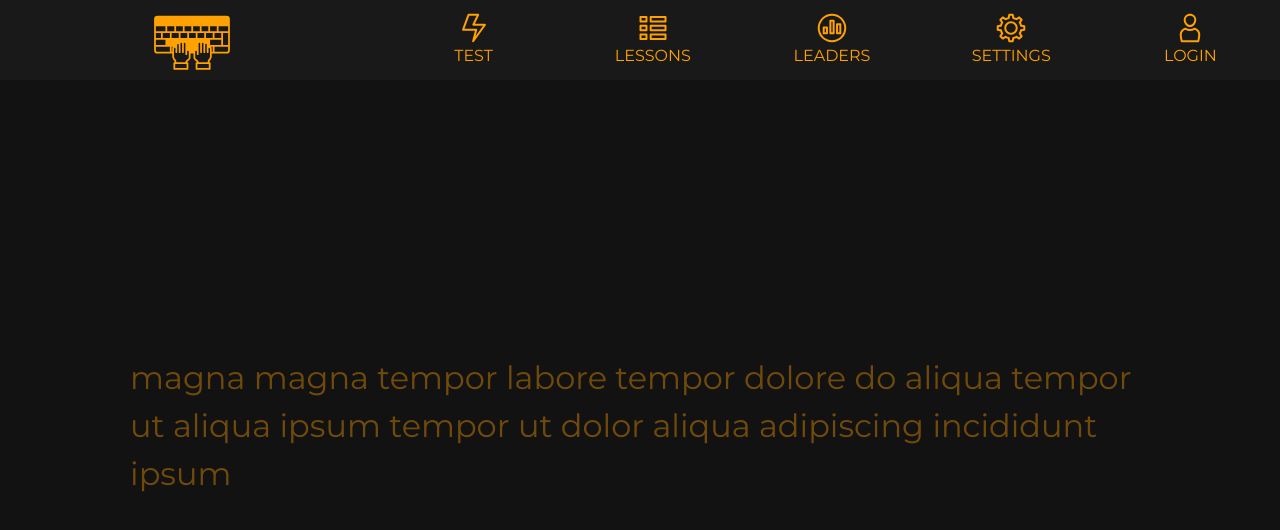
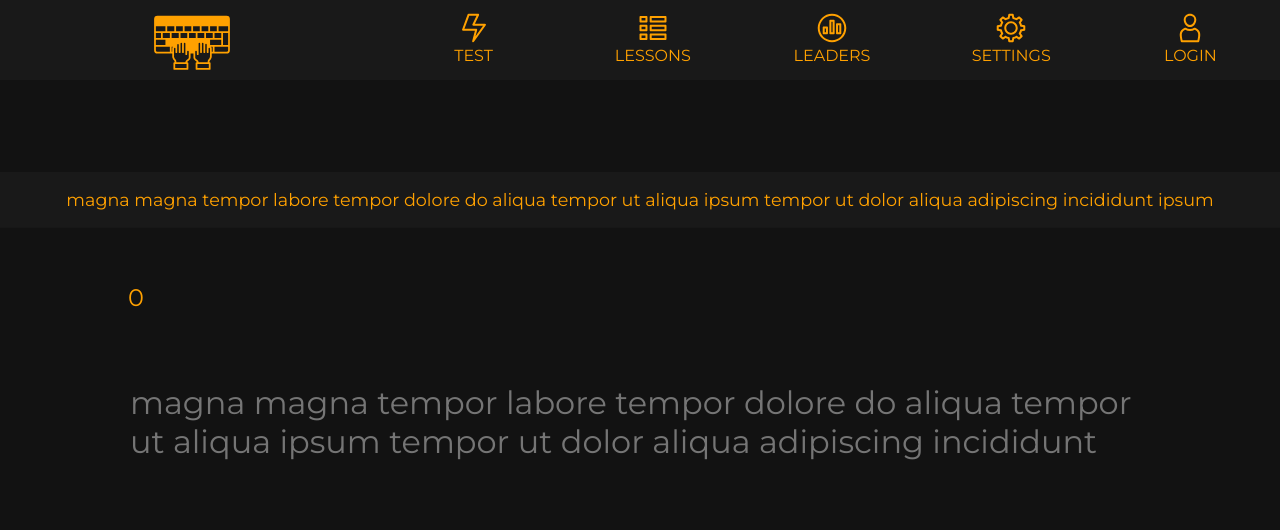
Before and after one commit to baidikov-roman-mi/typie, a React (Vite) app: page /test in a window 1280 px wide. Shown: the top 530 px of the page. Built offline with nearby package versions, Linux system fonts and the light colour scheme.

Commit message:
update: done with basic logic for Test.tsx

```diff
--- a/src/components/views/Test.tsx
+++ b/src/components/views/Test.tsx
@@ -1,23 +1,58 @@
-import { useState } from "react"
+import { useState, useEffect } from "react"
 import { text } from "@/assets/data"
 import "./_test.scss"
 
 const Test = () => {
   const [value, setValue] = useState("")
+  const [error, setError] = useState(false)
+  const [typedSymbols, setTypedSymbols] = useState(0)
+  const [speed, setSpeed] = useState(0)
+  const [startTime, setStartTime] = useState(Date.now())
+
+  useEffect(() => {
+    setStartTime(Date.now())
+  }, [])
+
+  const handleChange = (e: React.ChangeEvent<HTMLTextAreaElement>) => {
+    const userInput = e.target.value
+    const expectedText = text.trim().split("")
+    const elapsedTime = (Date.now() - startTime) / 1000 / 60
+
+    for (let i = 0; i < userInput.length; i++) {
+      if (userInput[i] !== expectedText[i]) {
+        setError(true)
+        setValue(userInput.slice(0, i))
+        return
+      }
+    }
+
+    setValue(userInput)
+    setTypedSymbols(typedSymbols + 1)
+    setSpeed(typedSymbols / elapsedTime)
+    setError(false)
+  }
 
   return (
     <>
+      <div className="speed-check">{speed.toFixed(0)}</div>
       <div className="textarea-container">
         <textarea
-          className="textarea"
+          className={`textarea ${error ? "error" : ""}`}
           name="test"
           id="test-textarea"
           value={value}
-          onChange={(e) => setValue(e.target.value)}
+          onChange={handleChange}
           spellCheck={false}
+          placeholder={text}
+          onCut={(e) => e.preventDefault()}
+          onCopy={(e) => e.preventDefault()}
+          onPaste={(e) => e.preventDefault()}
+          onKeyDown={(e) => {
+            if (e.key === "Backspace") e.preventDefault()
+          }}
           autoFocus
         ></textarea>
-        <div className={`placeholder ${value && "has-value"}`}>{text}</div>
+        <div className="expected-text-container">{text}</div>
       </div>
     </>
   )
--- a/src/components/views/_test.scss
+++ b/src/components/views/_test.scss
@@ -1,9 +1,5 @@
 @use "@styling/_variables" as v;
 @import "@styling/fonts.scss";
-
-.textarea-container {
-  position: relative;
-}
 
 .textarea {
   font-family: "Montserrat", sans-serif;
@@ -13,23 +9,32 @@
   background: none;
   color: v.$orange;
   font-size: 32px;
+  margin: 50px 0 0 0;
+  overflow: hidden;
 }
 
 .textarea:focus {
   outline: none;
 }
 
-.placeholder {
-  font-family: "Montserrat", sans-serif;
+.expected-text-container {
+  width: 100%;
+  background: v.$gray;
+  color: v.$orange;
   position: absolute;
-  width: 80vw;
-  font-size: 32px;
-  pointer-events: none;
-  left: 50.2%; // todo: fix it
-  top: 48%; // cause its trash
+  top: 25%;
+  left: 50%;
   transform: translate(-50%, -50%);
-  opacity: 0.4;
-  transition: opacity 0.3s;
-  max-height: 100%;
-  text-align: left;
+  padding: 15px;
+  font-size: 1.1rem;
 }
+.error {
+  color: red;
+}
+
+.speed-check {
+  font-size: 1.5rem;
+  position: absolute;
+  top: 35%;
+  left: 10%;
+}
```
